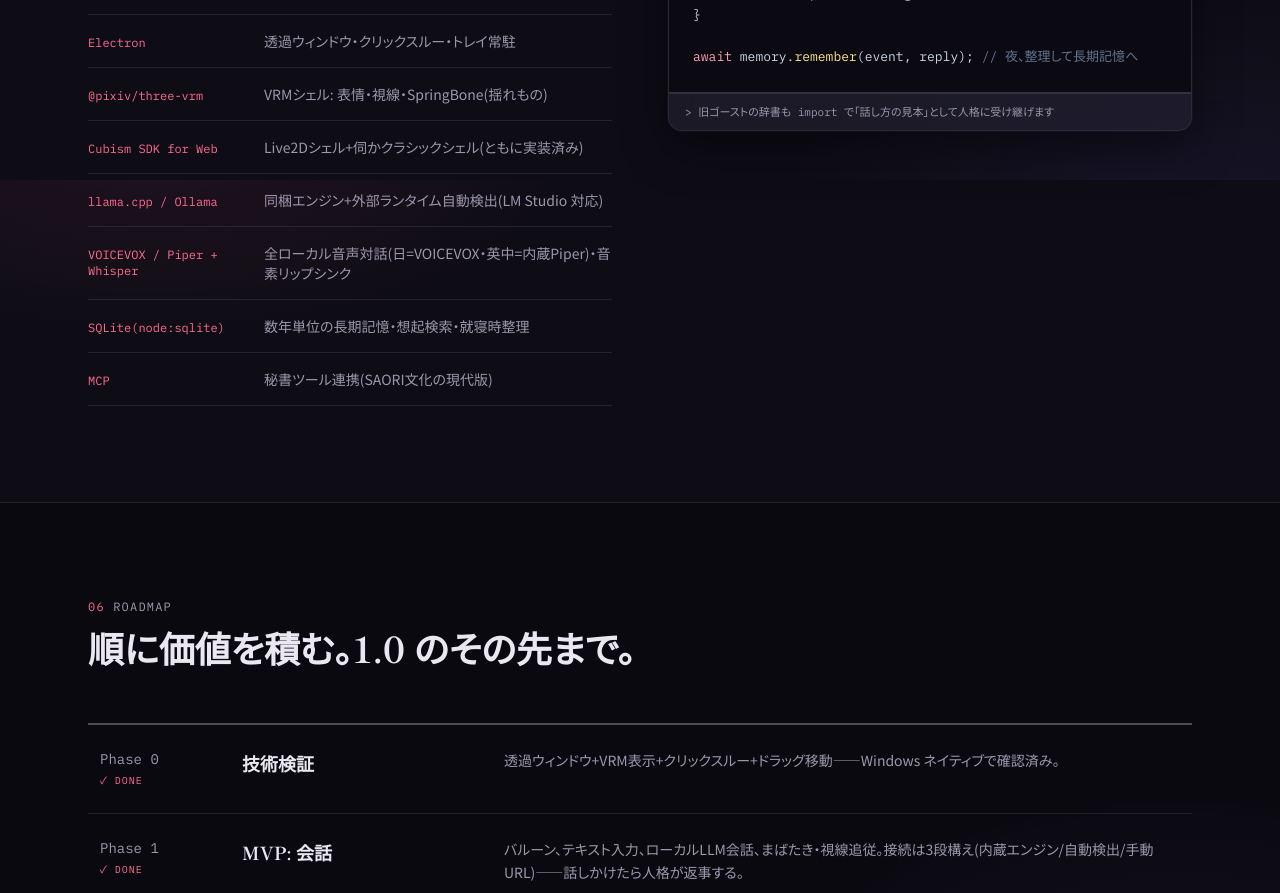
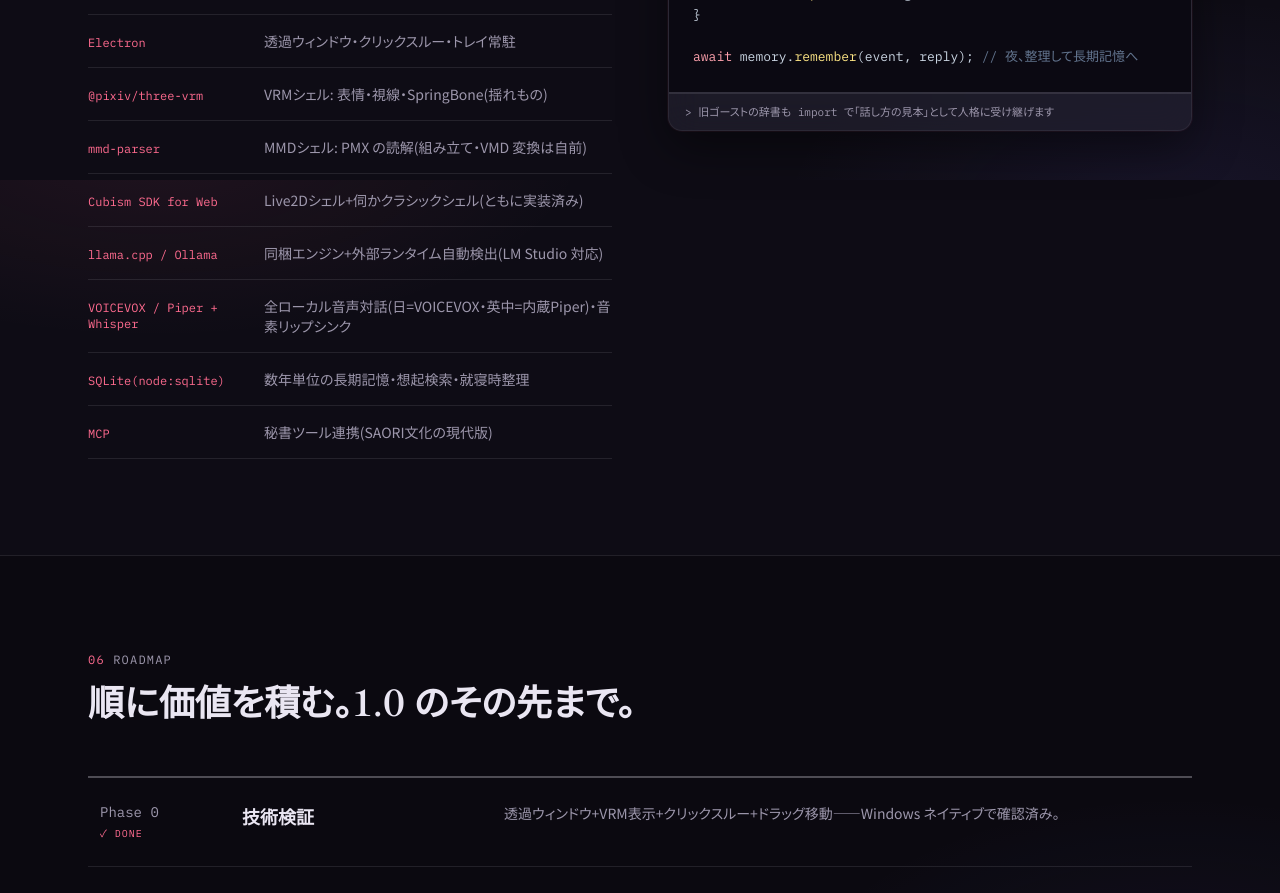
Before and after one commit to emerauda/mirika-web, a React (Vite) app: page / in a window 1280 px wide. Shown: the part 7820-8713 px from the top of the page. Built offline with nearby package versions, Linux system fonts and the light colour scheme; no server answers.

Commit message:
Add mmd-parser to the stack list

```diff
--- a/src/components/Stack.tsx
+++ b/src/components/Stack.tsx
@@ -6,6 +6,7 @@ type StackItem = { name: string; desc: string };
 const STACK: StackItem[] = [
   { name: 'Electron', desc: '透過ウィンドウ・クリックスルー・トレイ常駐' },
   { name: '@pixiv/three-vrm', desc: 'VRMシェル: 表情・視線・SpringBone(揺れもの)' },
+  { name: 'mmd-parser', desc: 'MMDシェル: PMX の読解(組み立て・VMD 変換は自前)' },
   { name: 'Cubism SDK for Web', desc: 'Live2Dシェル+伺かクラシックシェル(ともに実装済み)' },
   { name: 'llama.cpp / Ollama', desc: '同梱エンジン+外部ランタイム自動検出(LM Studio 対応)' },
   { name: 'VOICEVOX / Piper + Whisper', desc: '全ローカル音声対話(日=VOICEVOX・英中=内蔵Piper)・音素リップシンク' },
```
